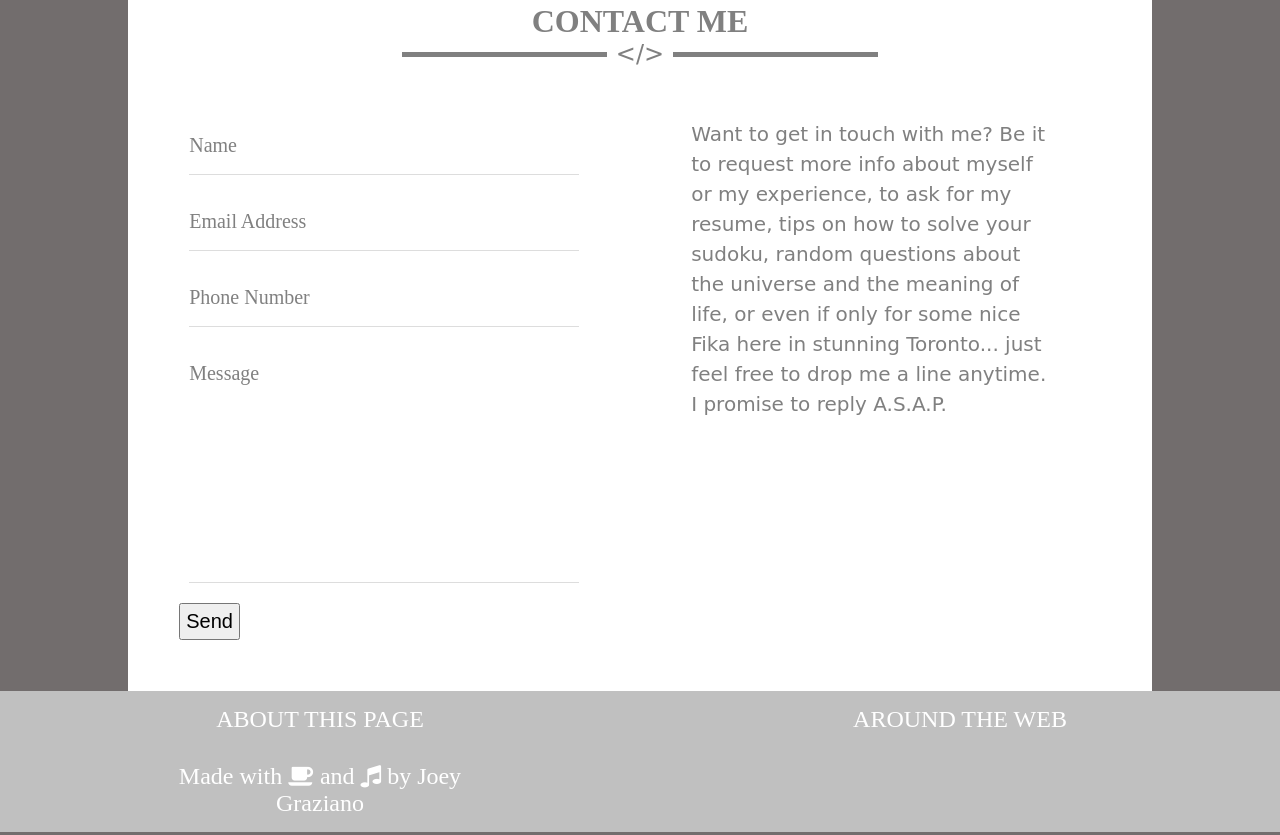
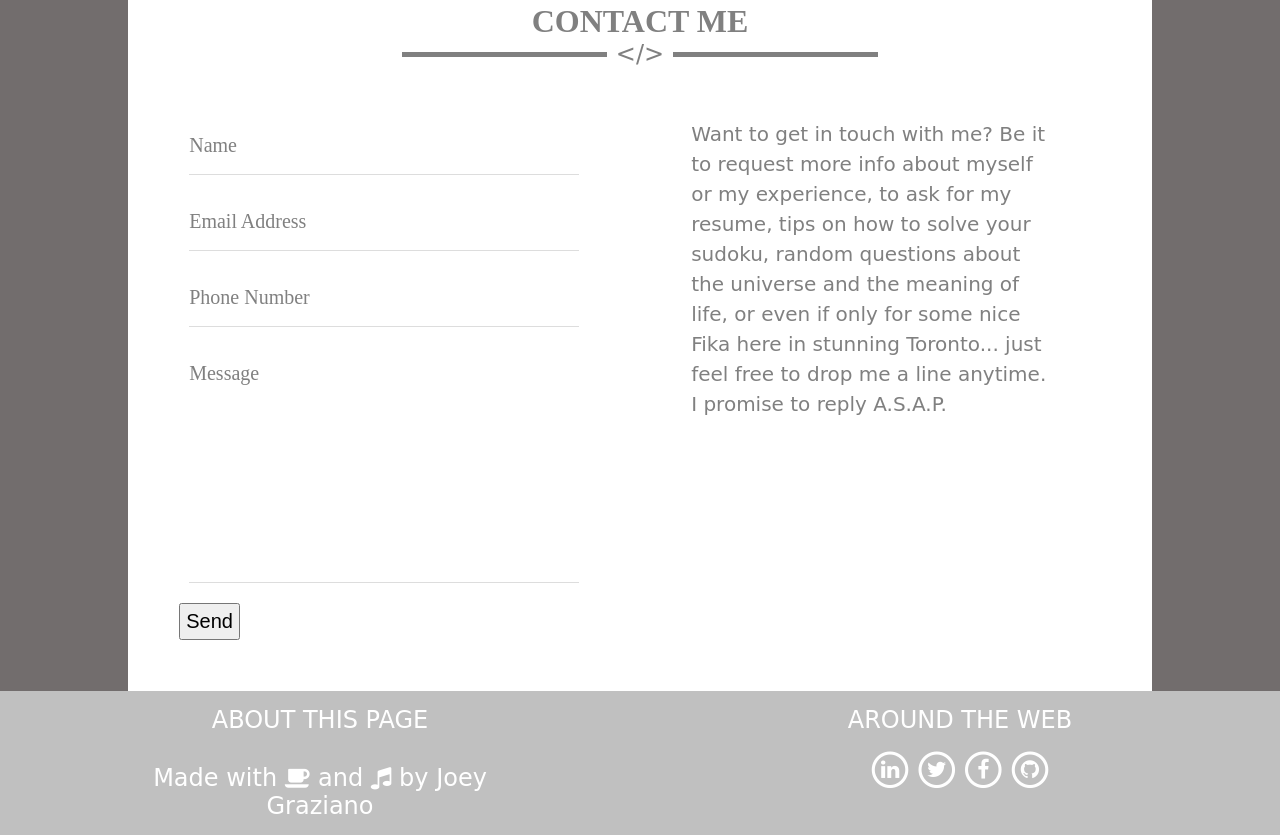
Before and after one commit to Mister-J/Website-Portfolio, a plain HTML site: page Portfolio Page/index.html in a window 1280 px wide. Shown: the part 1182-2017 px from the top of the page. Drawn offline with Linux system fonts and the light colour scheme; a web font is replaced by a local one.

Commit message:
social links almost done

```diff
--- a/Portfolio Page/index.html
+++ b/Portfolio Page/index.html
@@ -113,6 +113,30 @@
 
 		<div class="pre-footer-container">
 			<p>AROUND THE WEB</p>
+			<br>
+			<a href="http://www.linkedin.com"><span class="fa-stack fa-lg">
+  			<i class="fa fa-circle fa-stack-2x icon-background"></i>
+  			<i class="fa fa-circle-thin fa-stack-2x icon-background-outer"></i>
+  			<i class="fa fa-linkedin fa-stack-1x fa-inverse"></i>
+			</span></a>
+
+			<a href="http://www.twitter.com"><span class="fa-stack fa-lg">
+  			<i class="fa fa-circle fa-stack-2x icon-background"></i>
+  			<i class="fa fa-circle-thin fa-stack-2x icon-background-outer"></i>
+  			<i class="fa fa-twitter fa-stack-1x fa-inverse"></i>
+			</span></a>
+
+			<a href="http://www.facebook.com"><span class="fa-stack fa-lg">
+  			<i class="fa fa-circle fa-stack-2x icon-background"></i>
+  			<i class="fa fa-circle-thin fa-stack-2x icon-background-outer"></i>
+  			<i class="fa fa-facebook fa-stack-1x fa-inverse"></i>
+			</span></a>
+
+			<a href="http://www.github.com"><span class="fa-stack fa-lg">
+  			<i class="fa fa-circle fa-stack-2x icon-background"></i>
+  			<i class="fa fa-circle-thin fa-stack-2x icon-background-outer"></i>
+  			<i class="fa fa-github fa-stack-1x fa-inverse"></i>
+			</span></a>
 		</div>
 	</div>
 
--- a/Portfolio Page/style.css
+++ b/Portfolio Page/style.css
@@ -250,4 +250,20 @@ button {
 	color: white;
 	padding: 15px;
 	font-size: 24px;
+	font-family: 'Patua One', cursive;
+	display: inline-block;
 }
+
+.icon-background-outer {
+	color: white;
+	border-radius: 50%;
+	border-color: black;
+}
+
+.icon-background {
+	color: transparent;
+}
+
+.pre-footer-container i:hover {
+	color: purple;
+}
```
